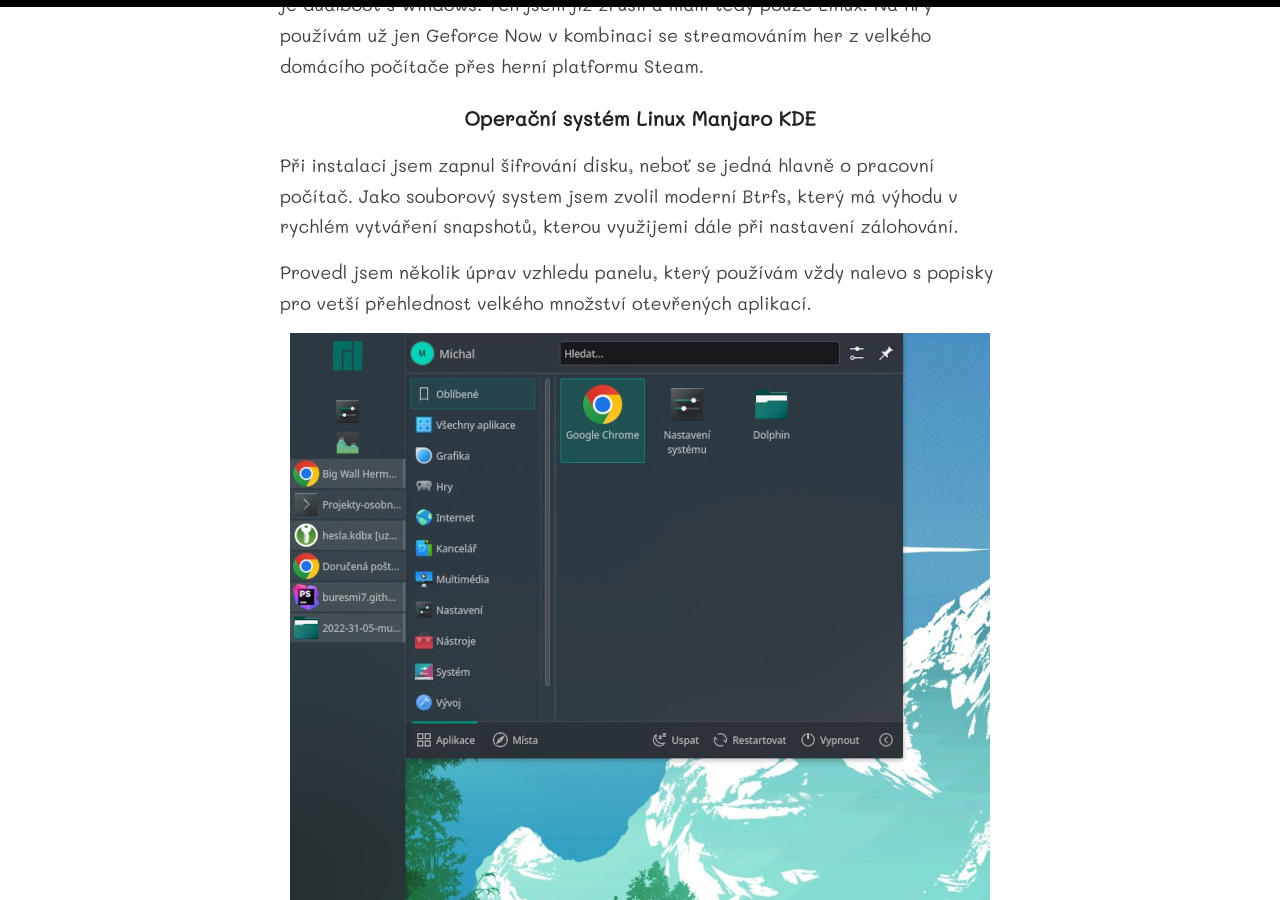
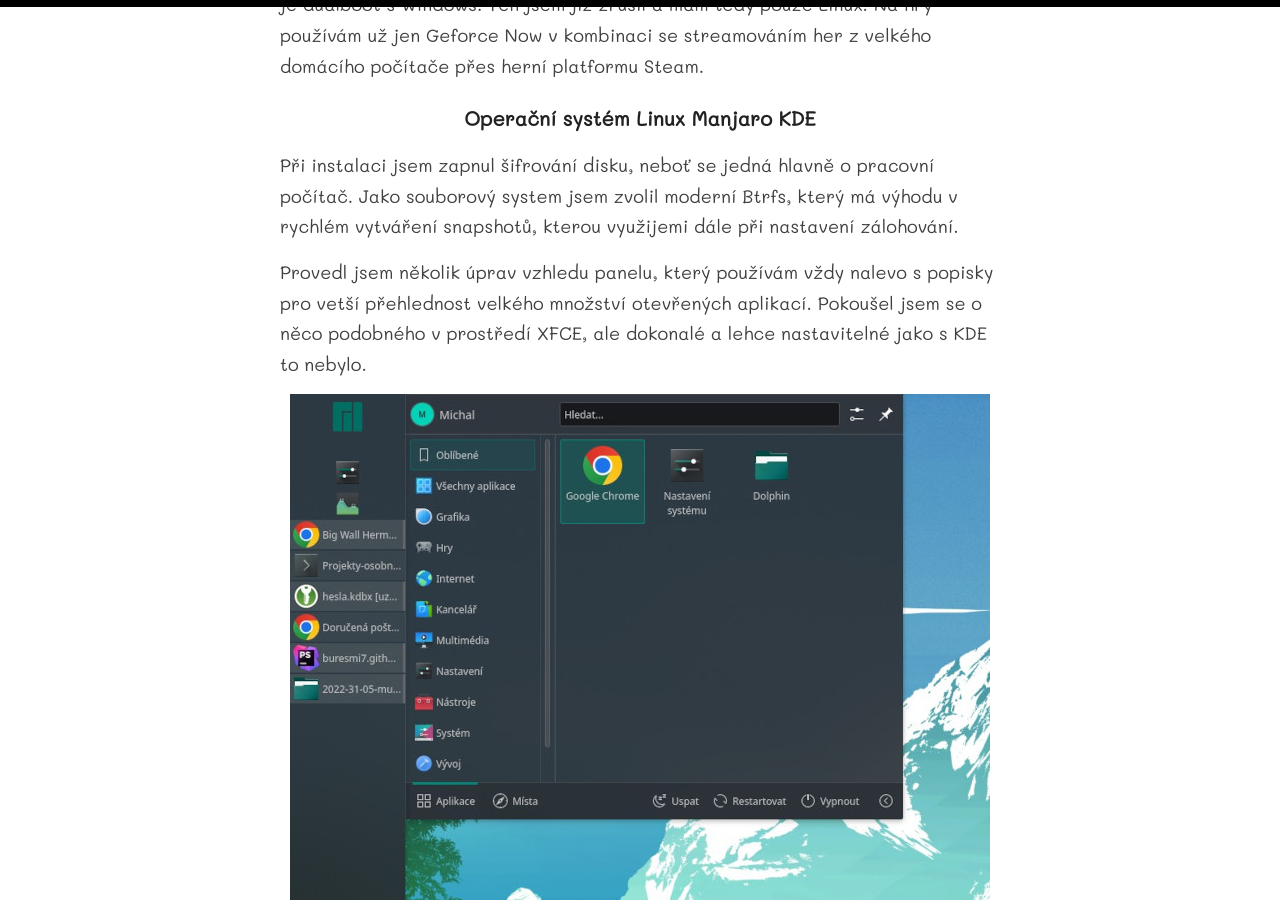
Before and after one commit to buresmi7/buresmi7.github.io, a Jekyll site: the page built from _posts/2022-05-31-muj-stack.md, in a window 1280 px wide and 900 px high, scrolled down 559 px. Built offline with Jekyll 4.4.1, drawn with Linux system fonts in a browser that asks for light colours; some of the changed text lies outside the part shown.

Commit message:
Muj stack fix

```diff
--- a/_posts/2022-05-31-muj-stack.md
+++ b/_posts/2022-05-31-muj-stack.md
@@ -20,7 +20,8 @@ Při instalaci jsem zapnul šifrování disku, neboť se jedná hlavně o pracov
 zvolil moderní Btrfs, který má výhodu v rychlém vytváření snapshotů, kterou využijemi dále při nastavení zálohování.
 
 Provedl jsem několik úprav vzhledu panelu, který používám vždy nalevo s popisky pro vetší přehlednost velkého
-množství otevřených aplikací.
+množství otevřených aplikací. Pokoušel jsem se o něco podobného v prostředí XFCE, ale dokonalé a lehce
+nastavitelné jako s KDE to nebylo.
 
 ![Hlavní panel](/images/posts/2022-05-31-muj-stack/muj-stack-01.jpg)
 
@@ -163,3 +164,5 @@ Nastavit je nutné jen ignorování zbytečných složek, zde jen výpis v JSON,
 A co mi ještě schází? Samozřejmě na práci PHPStorm, Slack, SQLElectron a Midnight Commander.
 
 A na hraní Steam a Geforce Now.
+
+Skoro se mi chce říci, že je to takový pěkný základ, léty broušený a prověřený v provozu.
```
